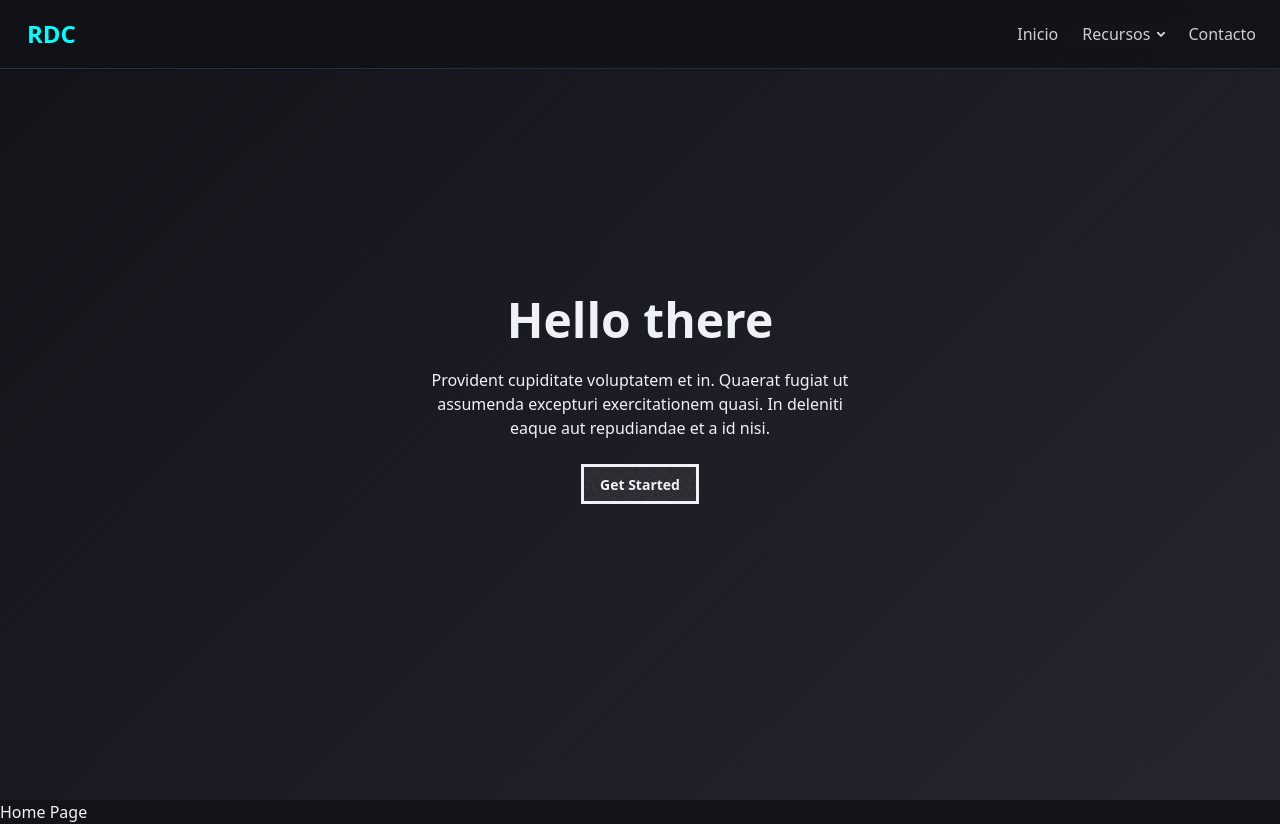
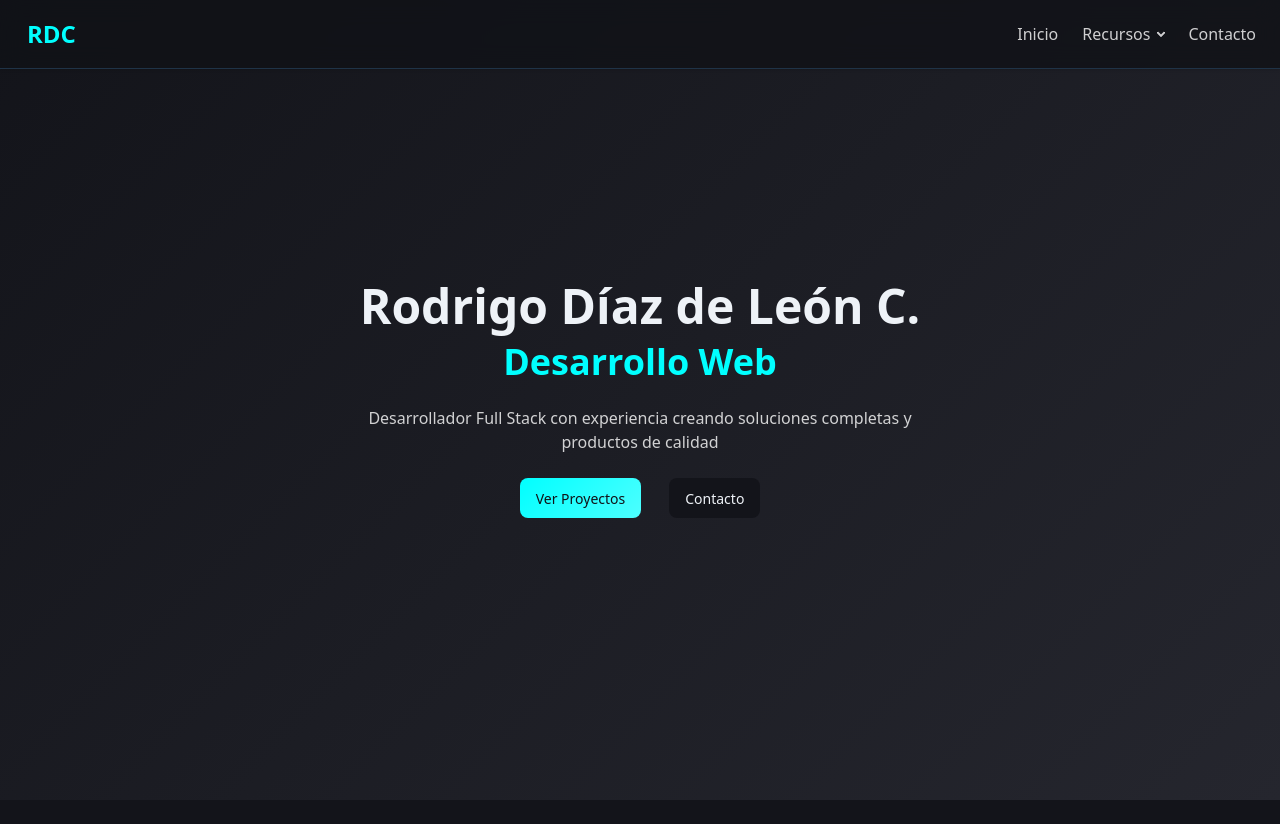
Before and after one commit to RoyDCC/RoyDCC.github.io, a Vue app: page / in a window 1280 px wide. After the commit the page ends 800 px from the top, so only its background shows below. Built offline with nearby package versions, Linux system fonts and the light colour scheme.

Commit message:
Hero container component and format some files

```diff
--- a/index.html
+++ b/index.html
@@ -1,4 +1,4 @@
-<!doctype html>
+<!DOCTYPE html>
 <html lang="en" class="main-font">
   <head>
     <meta charset="UTF-8" />
--- a/src/components/Navbar.vue
+++ b/src/components/Navbar.vue
@@ -1,6 +1,6 @@
 <template>
   <div
-    class="navbar bg-base-100 shadow-sm glass-border-b top-0 bg-glass font-light fixed"
+    class="navbar bg-base-100 shadow-sm glass-border-b top-0 bg-glass text-desc fixed z-1"
   >
     <div class="navbar-start flex-grow">
       <div class="dropdown">
@@ -22,34 +22,34 @@
         </div>
         <ul
           tabindex="0"
-          class="menu menu-sm dropdown-content bg-base-100 rounded-box z-1 mt-3 w-52 p-2 shadow bg-default rounded-r-xl"
+          class="menu menu-sm dropdown-content bg-base-100 rounded-box z-1 mt-3 w-52 p-2 shadow bg-default rounded-lg"
         >
-          <li class="text-base"><a>Inicio</a></li>
+          <li class="text-base"><a class="rounded-xl">Inicio</a></li>
           <li class="text-base">
-            <a>Recursos</a>
+            <a class="rounded-xl">Recursos</a>
             <ul class="p-2">
-              <li class="text-base"><a>Graficos</a></li>
-              <li class="text-base"><a>Documentación</a></li>
+              <li class="text-base"><a class="rounded-xl">Graficos</a></li>
+              <li class="text-base"><a class="rounded-xl">Documentación</a></li>
             </ul>
           </li>
-          <li class="text-base"><a>Contacto</a></li>
+          <li class="text-base"><a class="rounded-xl">Contacto</a></li>
         </ul>
       </div>
       <a class="btn btn-ghost text-2xl text-cian">RDC</a>
     </div>
     <div class="navbar-center hidden lg:flex">
       <ul class="menu menu-horizontal px-1">
-        <li class="text-base"><a>Inicio</a></li>
+        <li class="text-base"><a class="rounded-xl">Inicio</a></li>
         <li class="text-base">
           <details>
-            <summary>Recursos</summary>
-            <ul class="p-2">
-              <li class="text-base"><a>Graficos</a></li>
-              <li class="text-base"><a>Documentación</a></li>
+            <summary class="rounded-xl">Recursos</summary>
+            <ul class="p-2 bg-default mt-0.5 rounded-lg">
+              <li class="text-base"><a class="rounded-xl">Graficos</a></li>
+              <li class="text-base"><a class="rounded-xl">Documentación</a></li>
             </ul>
           </details>
         </li>
-        <li class="text-base"><a>Contacto</a></li>
+        <li class="text-base"><a class="rounded-xl">Contacto</a></li>
       </ul>
     </div>
   </div>
@@ -60,10 +60,10 @@
 <style scoped>
 .menu a,
 .menu summary {
-  color: var(--custom-text-desc);
   transition: 300ms;
 }
-.menu a:hover {
-    transform: scale(1.05);
+.menu a:hover,
+.menu summary:hover {
+  background-color: var(--custom-light-bg);
 }
 </style>
--- a/src/style.css
+++ b/src/style.css
@@ -8,8 +8,11 @@
   --custom-text-primary: #eef2f7;
   --custom-text-cian: #00ffff;
   --custom-text-desc: #fffc;
+  --custom-text-dark: #111217;
   --custom-glass-border: #1f3347;
   --custom-glass-bg: #111217cc;
+  --custom-light-bg: #272935;
+
   --custom-hero-gradient-bg: linear-gradient(135deg, #13141a, #25262e);
   --custom-cian-gradient-bg: linear-gradient(135deg, #00ffff, #4dffff);
   /* Colores Principales
@@ -22,22 +25,37 @@
   Gradientes
   linear-gradient(135deg, rgba(31,33,40,0.1), rgba(31,33,40,0.05)) (--gradient-glass) Gradiente sutil para efectos glass, usado en elementos con transparencia. */
 }
-.main-font{
-  font-family: ui-sans-serif,system-ui,sans-serif,"Apple Color Emoji","Segoe UI Emoji",Segoe UI Symbol,"Noto Color Emoji";
+.main-font {
+  font-family: ui-sans-serif, system-ui, sans-serif, "Apple Color Emoji",
+    "Segoe UI Emoji", Segoe UI Symbol, "Noto Color Emoji";
 }
-.bg-default{
+.bg-default {
+  background: var(--custom-bg-primary);
   background-color: var(--custom-bg-primary);
 }
-.text-white{
+.bg-light{
+  background-color: var(--custom-light-bg);
+}
+.text-black {
+  color: var(--custom-text-dark);
+}
+.text-white {
   color: var(--custom-text-primary);
 }
-.text-cian{
+.text-desc {
+  color: var(--custom-text-desc);
+  font-weight: lighter;
+}
+.text-cian {
   color: var(--custom-text-cian);
 }
-.glass-border-b{
+.glass-border-b {
   border-bottom: 1px solid var(--custom-glass-border);
 }
-.bg-glass{
+.bg-glass {
   background-color: var(--custom-glass-bg);
   backdrop-filter: blur(12px);
 }
+.bg-cian-gradient {
+  background: var(--custom-cian-gradient-bg);
+}
--- a/src/ui/home/components/HeroContainer.vue
+++ b/src/ui/home/components/HeroContainer.vue
@@ -1,23 +1,35 @@
 <template>
   <section class="hero hero-bg min-h-screen">
     <div class="hero-content text-center">
-          <div class="max-w-md">
-            <h1 class="text-5xl font-bold">Hello there</h1>
-            <p class="py-6">
-              Provident cupiditate voluptatem et in. Quaerat fugiat ut assumenda excepturi exercitationem
-              quasi. In deleniti eaque aut repudiandae et a id nisi.
+      <div class="max-w-xl">
+        <h1 class="text-5xl font-bold">Rodrigo Díaz de León C.</h1>
+        <h2 class="text-4xl font-bold text-cian mt-3">Desarrollo Web</h2>
+        <p class="py-6 text-base text-desc font-medium">
+          Desarrollador Full Stack con experiencia creando soluciones completas
+          y productos de calidad
         </p>
-            <button class="btn btn-primary">Get Started</button>
+
+        <div class="hero-btn-container flex justify-center gap-7">
+          <button
+            class="btn border-0 bg-cian-gradient text-black rounded-lg font-medium transition duration-150 hover:scale-103"
+          >
+            Ver Proyectos
+          </button>
+          <button
+            class="btn border-0 bg-default rounded-lg font-medium transition duration-150 hover:scale-103"
+          >
+            Contacto
+          </button>
+        </div>
       </div>
     </div>
   </section>
 </template>
 
-<script setup lang="ts">
-</script>
+<script setup lang="ts"></script>
 
 <style scoped>
-.hero-bg{
+.hero-bg {
   background: var(--custom-hero-gradient-bg);
 }
 </style>
--- /dev/null
+++ b/src/ui/home/components/TechStack.vue
@@ -0,0 +1,13 @@
+<template>
+    <section>
+        <h1>Herramientas de Desarrollo</h1>
+    </section>
+</template>
+
+<script setup lang="ts">
+
+</script>
+
+<style scoped>
+
+</style>
--- a/src/ui/home/pages/HomePage.vue
+++ b/src/ui/home/pages/HomePage.vue
@@ -1,13 +1,11 @@
 <template>
   <section class="h-full">
-    <HeroContainer/>
-    <h1>Home Page</h1>
+    <HeroContainer />
   </section>
 </template>
 
 <script setup lang="ts">
-import HeroContainer from '../components/HeroContainer.vue';
+import HeroContainer from "../components/HeroContainer.vue";
 </script>
 
-<style scoped>
-</style>
+<style scoped></style>
```
Also changed, not shown: src/App.vue (+5 -6 lines). Lines whose indentation alone changed are shown as unchanged.
